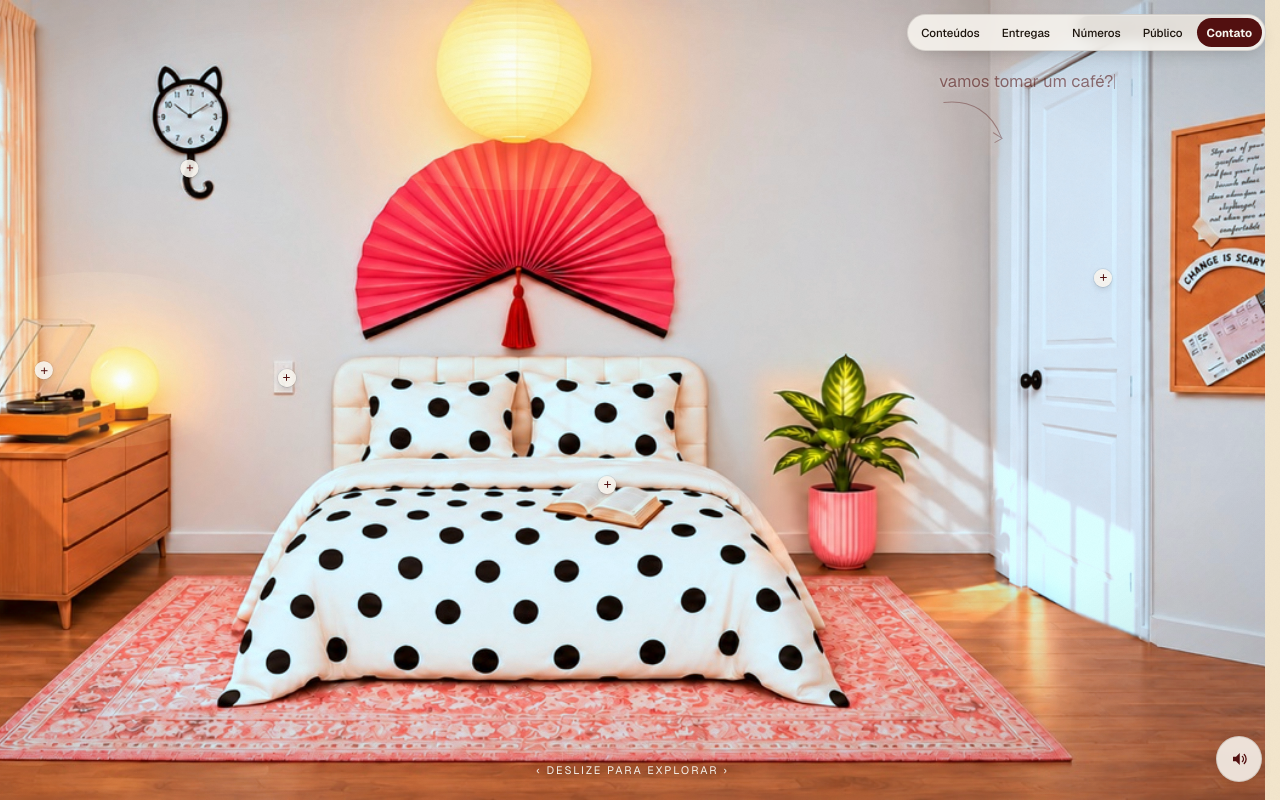
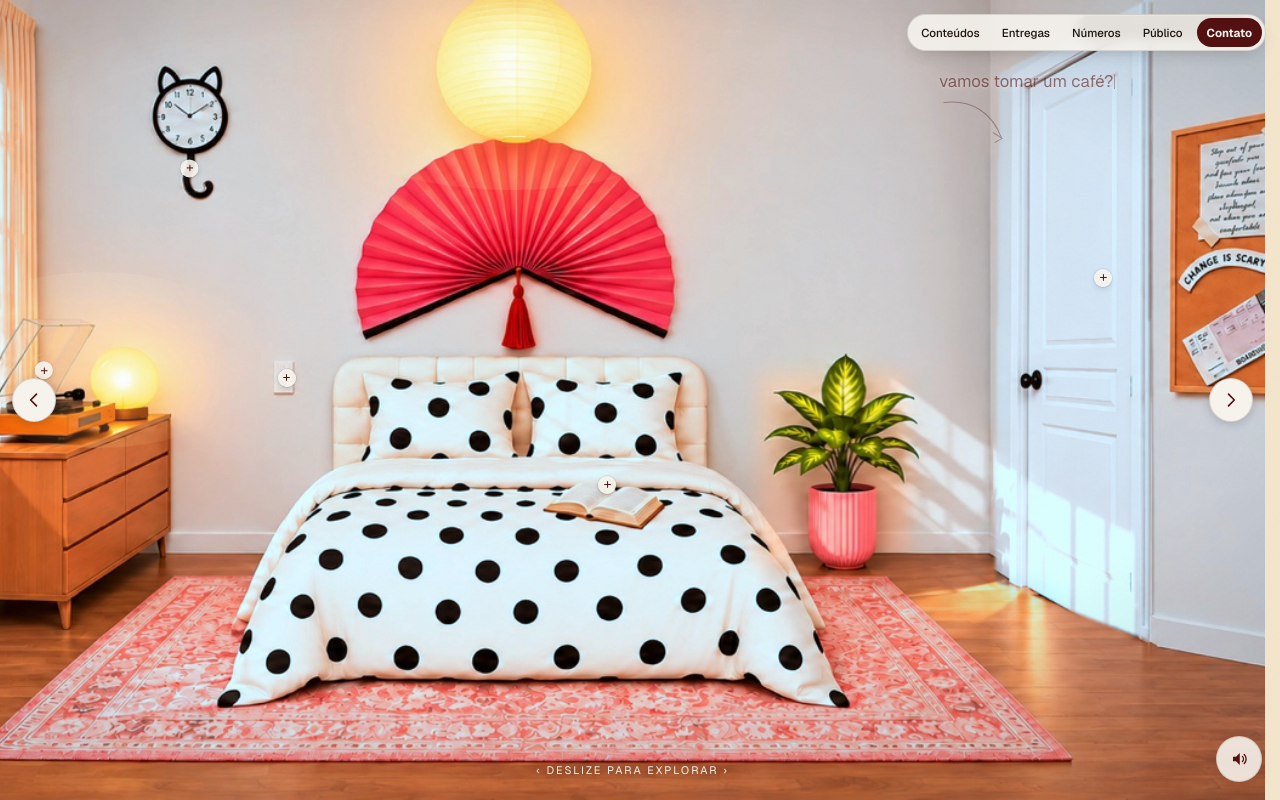
Before and after one commit to literajules/midiakit, a Next.js app: page / in a window 1280 px wide. Built offline with nearby package versions, Linux system fonts and the light colour scheme; no server answers; a web font is replaced by a local one.

Commit message:
Style the horizontal navigation arrows

```diff
--- a/src/components/RoomScene/RoomScene.css
+++ b/src/components/RoomScene/RoomScene.css
@@ -42,7 +42,7 @@
   will-change: transform;
 }
 
-/* Rolagem horizontal só no modo "pan" (celular / tablet em pé) */
+/* Rolagem horizontal quando a cena permite explorar os lados da imagem. */
 .room-scene__scroller {
   position: absolute;
   inset: 0;
@@ -91,6 +91,41 @@
 .room-scene__hotspots {
   position: absolute;
   inset: 0;
+}
+
+.room-scene__pan-arrow {
+  position: absolute;
+  top: 50%;
+  translate: 0 -50%;
+  z-index: 3;
+  display: grid;
+  place-items: center;
+  width: 44px;
+  height: 44px;
+  border: 1px solid rgba(28, 20, 13, 0.15);
+  border-radius: 50%;
+  background: var(--off-white);
+  color: var(--burgundy);
+  box-shadow: 0 2px 10px rgba(28, 20, 13, 0.2);
+  cursor: pointer;
+}
+
+.room-scene__pan-arrow--left {
+  left: 12px;
+}
+
+.room-scene__pan-arrow--right {
+  right: 12px;
+}
+
+.room-scene__pan-arrow:focus-visible {
+  outline: 2px solid var(--burgundy);
+  outline-offset: 3px;
+}
+
+.room-scene__pan-arrow:disabled {
+  opacity: 0.4;
+  pointer-events: none;
 }
 
 /* Dica de deslize (só no modo pan, some após o primeiro gesto) */
```
